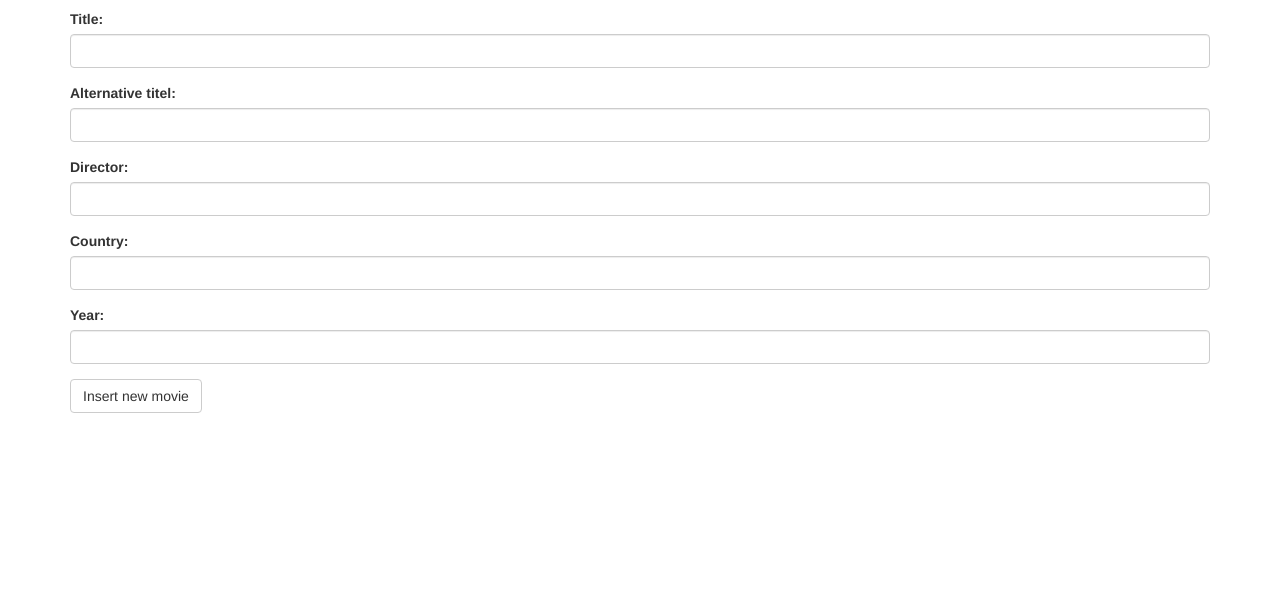
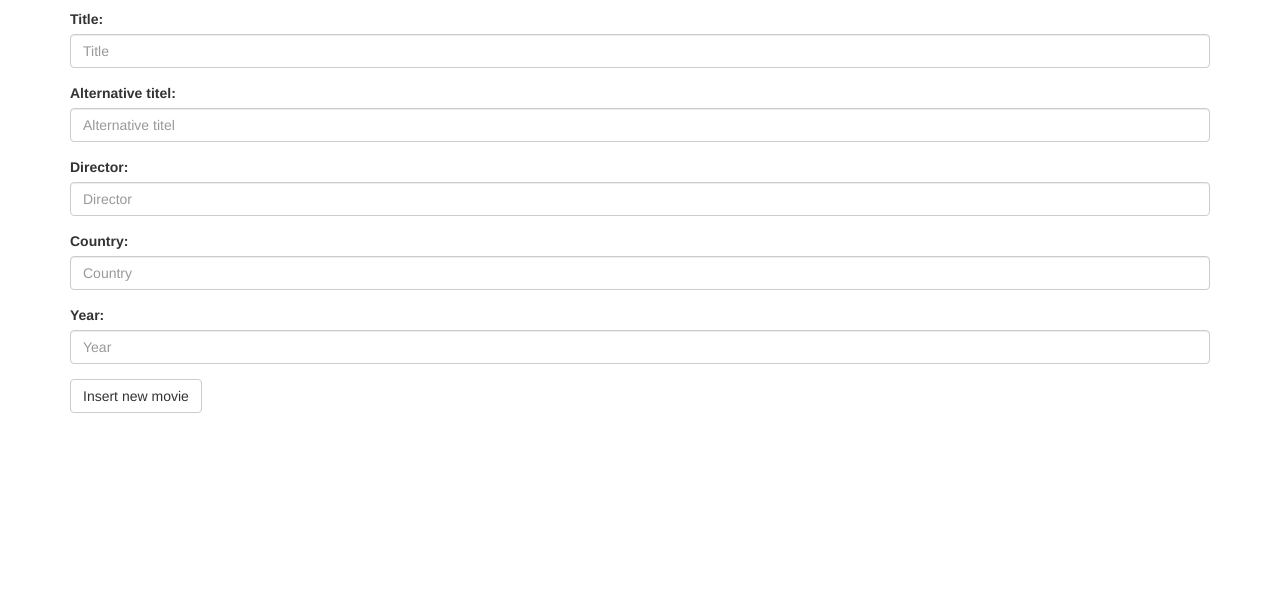
Before and after one commit to Fredrikhietala/php_movies, a PHP site: page /views/create.php in a window 1280 px wide. Shown: the part 51-655 px from the top of the page. Run offline with PHP 8.4, Linux system fonts and the light colour scheme.

Commit message:
Removed controller-stuff

```diff
--- a/views/create.php
+++ b/views/create.php
@@ -1,28 +1,29 @@
 <?php
-// require "../model/productsModel.php";
+//require "../model/productsModel.php";
 include "header.php";
+
 ?>
 
 <form action="../index.php" method="post">
 	<div class="form-group">
-		<label>Title: </label>
-		<input type="text" name="title" class="form-control" id="title" required>
+		<label for="title">Title: </label>
+        <input type="text" name="title" class="form-control" id="title" placeholder="Title" required>
 	</div>
 	<div class="form-group">
-		<label>Alternative titel: </label>
-		<input type="text" name="altTitle" class="form-control" id="altTitle">
+		<label for="altTitle">Alternative titel: </label>
+		<input type="text" name="altTitle" class="form-control" id="altTitle" placeholder="Alternative titel">
 	</div>
 	<div class="form-group">
-		<label>Director: </label>
-		<input type="text" name="director" class="form-control" id="director" required>
+		<label for="director">Director: </label>
+		<input type="text" name="director" class="form-control" id="director" placeholder="Director" required>
 	</div>
 	<div class="form-group">
-		<label>Country: </label>
-		<input type="text" name="country" class="form-control" id="country" required>
+		<label for="country">Country: </label>
+		<input type="text" name="country" class="form-control" id="country" placeholder="Country" required>
 	</div>
 	<div class="form-group">
-		<label>Year: </label>
-		<input type="year" name="year" class="form-control" id="year" required>
+		<label for="year">Year: </label>
+		<input type="text" name="year" class="form-control" id="year" placeholder="Year" required>
 	</div>
 	<button type="submit" class="btn btn-default" name="insert">Insert new movie</button>
 </form>
```
